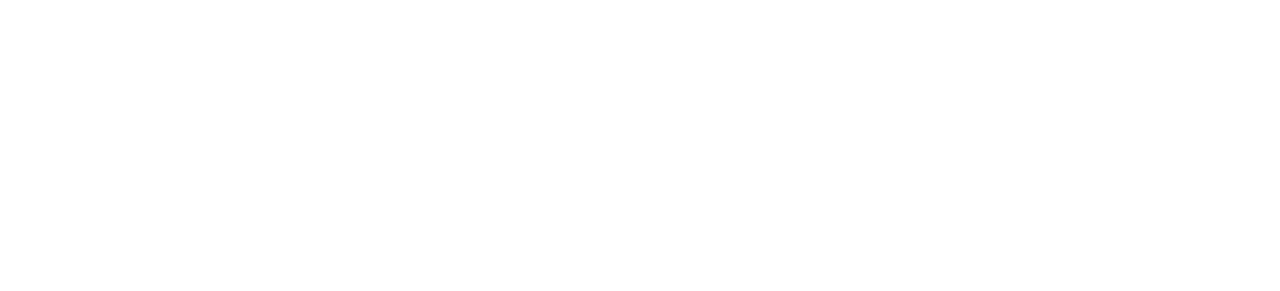
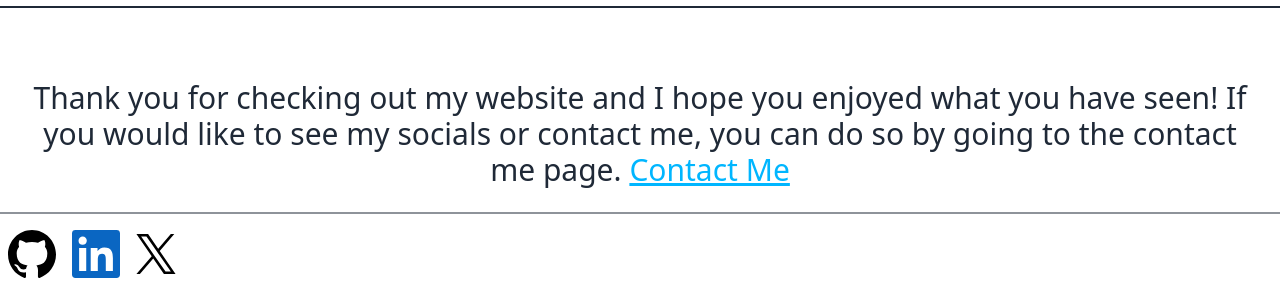
Before and after one commit to Julio-N-Coder/portfolio, a React (Vite) app: page / in a window 1280 px wide. Shown: the part 2952-3243 px from the top of the page. Before the commit the page ends 2912 px from the top, so only its background shows below. Built offline with nearby package versions, Linux system fonts and the light colour scheme.

Commit message:
added footer with social icons

```diff
--- a/src/App.tsx
+++ b/src/App.tsx
@@ -9,6 +9,7 @@
 } from "./components/smallNamesWithIcons";
 import { GithubSvg } from "./components/svgs";
 import NavBar from "./components/NavBar/navBar";
+import Footer from "./components/footer";
 import { Link } from "react-router-dom";
 
 function App() {
@@ -179,7 +180,16 @@
             </div>
           </div>
         </div>
+        <p className="text-3xl mt-12 p-6">
+          Thank you for checking out my website and I hope you enjoyed what you
+          have seen! If you would like to see my socials or contact me, you can
+          do so by going to the contact me page.&nbsp;
+          <Link to="/contact-me" className="link link-info">
+            Contact Me
+          </Link>
+        </p>
       </div>
+      <Footer />
     </div>
   );
 }
--- a/src/Pages/contact-me.tsx
+++ b/src/Pages/contact-me.tsx
@@ -1,10 +1,21 @@
 import NavBar from "../components/NavBar/navBar";
+import Footer from "../components/footer";
 
 export default function ContactMe() {
   return (
-    <div>
-      <NavBar />
-      <div>Contact Me</div>
+    <div className="antialiased">
+      <div className="min-h-screen flex flex-col justify-between">
+        <div>
+          <NavBar />
+          <div className="">
+            <div>Email</div>
+            <div>Github</div>
+            <div>Linkedin</div>
+            <div>Twitter</div>
+          </div>
+        </div>
+        <Footer />
+      </div>
     </div>
   );
 }
--- /dev/null
+++ b/src/components/footer.tsx
@@ -0,0 +1,27 @@
+import { GithubSvg, TwitterXSVG } from "./svgs";
+import linkedinSVG from "../assets/linkedin-svg.svg";
+
+export default function Footer() {
+  return (
+    <div className="p-2 border-t-2 border-base-content/50">
+      <div className="flex items-center gap-2">
+        <a href="https://github.com/Night-Coder-404" target="_blank">
+          <GithubSvg className="h-12" />
+        </a>
+        <a
+          href="https://www.linkedin.com/in/julio-navarro-824983266"
+          target="_blank"
+        >
+          <img
+            src={linkedinSVG}
+            className="w-16"
+            alt="Tailwind SVG Image Link"
+          />
+        </a>
+        <a href="https://twitter.com/Night_Coder_404" target="_blank">
+          <TwitterXSVG className="w-10 h-10" />
+        </a>
+      </div>
+    </div>
+  );
+}
--- a/src/components/svgs.tsx
+++ b/src/components/svgs.tsx
@@ -37,4 +37,23 @@
   );
 }
 
-export { GithubSvg };
+function TwitterXSVG({ className }: { className?: string }) {
+  return (
+    <svg
+      className={className}
+      xmlns="http://www.w3.org/2000/svg"
+      width="1200"
+      height="1227"
+      viewBox="0 0 1200 1227"
+      fill="none"
+    >
+      <path
+        className="twitterXSVGPath"
+        d="M714.163 519.284L1160.89 0H1055.03L667.137 450.887L357.328 0H0L468.492 681.821L0 1226.37H105.866L515.491 750.218L842.672 1226.37H1200L714.137 519.284H714.163ZM569.165 687.828L521.697 619.934L144.011 79.6944H306.615L611.412 515.685L658.88 583.579L1055.08 1150.3H892.476L569.165 687.854V687.828Z"
+        fill={getTheme() === "light" ? "#000000" : "#ffffff"}
+      />
+    </svg>
+  );
+}
+
+export { GithubSvg, TwitterXSVG };
--- a/src/index.css
+++ b/src/index.css
@@ -7,7 +7,7 @@
 }
 
 .projectTextContainer {
-  @apply text-2xl text-left p-2 space-y-6
+  @apply text-2xl text-left p-2 space-y-8
 }
 
 .nav-buttons {
--- a/src/lib/utils.ts
+++ b/src/lib/utils.ts
@@ -1,6 +1,7 @@
 function changeCustomElementColors(theme: string) {
   const awsSVGPaths = document.getElementsByClassName("awsSVGPaths");
   const githubSVGColors = document.getElementsByClassName("githubSvgColor");
+  const twitterXSVGPaths = document.getElementsByClassName("twitterXSVGPath");
 
   if (awsSVGPaths) {
     if (theme === "light") {
@@ -22,6 +23,18 @@
     } else {
       for (const githubSVGColor of githubSVGColors) {
         githubSVGColor?.setAttribute("fill", "#ffffff");
+      }
+    }
+  }
+
+  if (twitterXSVGPaths) {
+    if (theme === "light") {
+      for (const twitterXSVGPath of twitterXSVGPaths) {
+        twitterXSVGPath?.setAttribute("fill", "#000000");
+      }
+    } else {
+      for (const twitterXSVGPath of twitterXSVGPaths) {
+        twitterXSVGPath?.setAttribute("fill", "#ffffff");
       }
     }
   }
```
Also changed, not shown: src/assets/linkedin-svg.svg (added).
